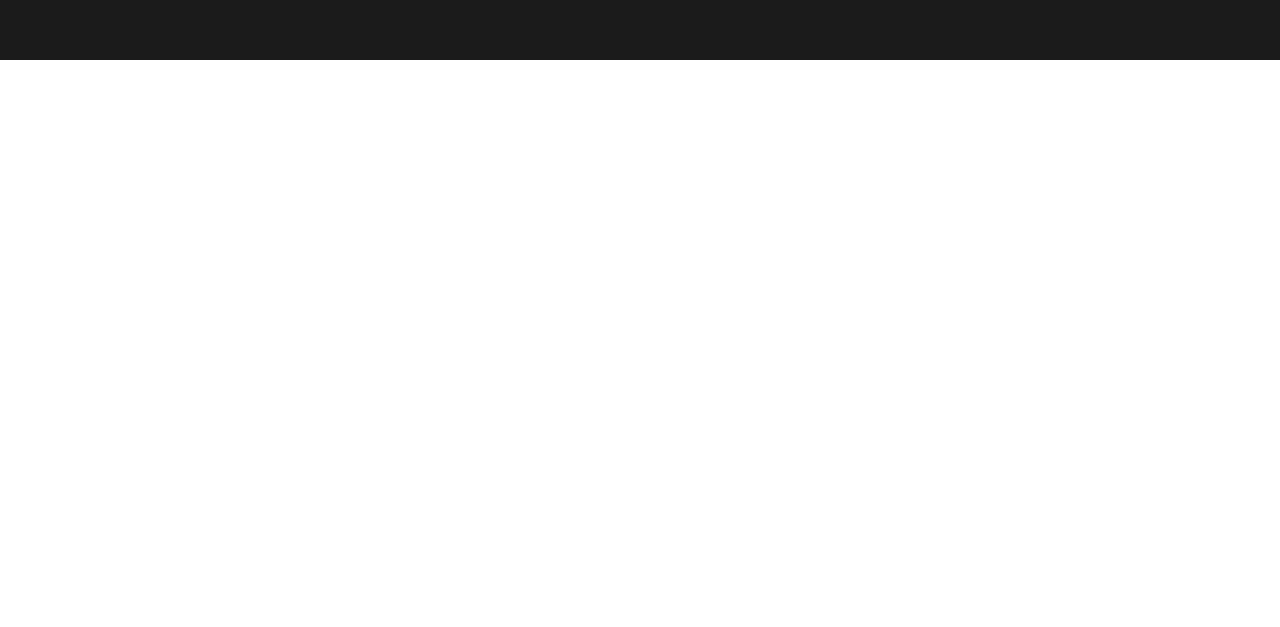
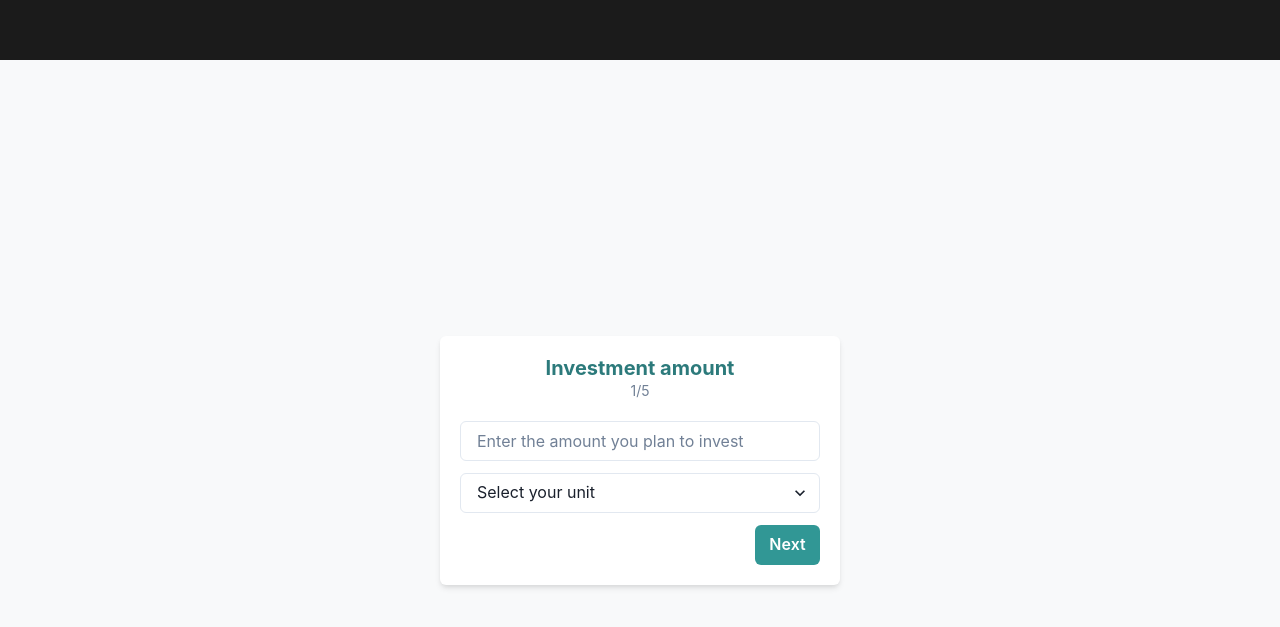
Before and after one commit to Ortvest/keytrading-ui, a React (Vite) app: page / in a window 1280 px wide. Shown: the part 801-1428 px from the top of the page. Before the commit the page ends 861 px from the top, so only its background shows below. Built offline with nearby package versions, Linux system fonts and the light colour scheme.

Commit message:
[KTAI-17] feat: added first step of this flow

```diff
--- /dev/null
+++ b/src/modules/InvestmentFlow/components/Step1AmountInput/features/AmountInputField/index.tsx
@@ -0,0 +1,12 @@
+import { Input } from '@chakra-ui/react';
+
+export const AmountInputField = ({ onChange }: { onChange?: () => void }) => {
+  return (
+    <Input
+      placeholder="Enter the amount you plan to invest"
+      type="number"
+      focusBorderColor="gray.300"
+      onChange={onChange}
+    />
+  );
+};
--- /dev/null
+++ b/src/modules/InvestmentFlow/components/Step1AmountInput/features/CurrencySelect/index.tsx
@@ -0,0 +1,12 @@
+import { Select } from '@chakra-ui/react';
+
+export const CurrencySelect = ({ onChange }: { onChange?: () => void }) => {
+  return (
+    <Select placeholder="Select your unit" focusBorderColor="gray.300" cursor="pointer" onChange={onChange}>
+      <option value="usd">USD</option>
+      <option value="eur">EUR</option>
+      <option value="pln">PLN</option>
+      <option value="uah">UAH</option>
+    </Select>
+  );
+};
--- /dev/null
+++ b/src/modules/InvestmentFlow/components/Step1AmountInput/features/InvestmentAmount/index.tsx
@@ -0,0 +1,14 @@
+import { Box, Heading, Text } from '@chakra-ui/react';
+
+export const InvestmentAmount = () => {
+  return (
+    <Box textAlign="center" mb="20px">
+      <Heading as="h2" fontSize="20px" color="teal.600">
+        Investment amount
+      </Heading>
+      <Text fontSize="14px" color="gray.500">
+        1/5
+      </Text>
+    </Box>
+  );
+};
--- /dev/null
+++ b/src/modules/InvestmentFlow/components/Step1AmountInput/features/NavigationButton/index.tsx
@@ -0,0 +1,11 @@
+import { Button, Flex } from '@chakra-ui/react';
+
+export const NavigationButton = ({ onClick }: { onClick?: () => void }) => {
+  return (
+    <Flex justify="end">
+      <Button w="65px" colorScheme="teal" onClick={onClick}>
+        Next
+      </Button>
+    </Flex>
+  );
+};
--- /dev/null
+++ b/src/modules/InvestmentFlow/components/Step1AmountInput/index.tsx
@@ -0,0 +1,23 @@
+import { AmountInputField } from '@modules/InvestmentFlow/components/Step1AmountInput/features/AmountInputField';
+import { CurrencySelect } from '@modules/InvestmentFlow/components/Step1AmountInput/features/CurrencySelect';
+import { InvestmentAmount } from '@modules/InvestmentFlow/components/Step1AmountInput/features/InvestmentAmount';
+import { NavigationButton } from '@modules/InvestmentFlow/components/Step1AmountInput/features/NavigationButton';
+
+import { Box, Flex } from '@chakra-ui/react';
+
+export const Step1AmountInput = () => {
+  return (
+    <Box>
+      <Flex direction="column" align="center" justify="center" p="20px" minH="100vh" bg="#f8f9fa">
+        <Box bg="white" p="20px" borderRadius="md" boxShadow="md" maxW="400px" w="100%">
+          <InvestmentAmount />
+          <Flex direction="column" gap="12px">
+            <AmountInputField />
+            <CurrencySelect />
+            <NavigationButton />
+          </Flex>
+        </Box>
+      </Flex>
+    </Box>
+  );
+};
--- a/src/pages/Main/Main.tsx
+++ b/src/pages/Main/Main.tsx
@@ -1,4 +1,5 @@
 import { Header } from '@modules/Header';
+import { Step1AmountInput } from '@modules/InvestmentFlow/components/Step1AmountInput';
 import { LoginModal } from '@modules/Modals/Login';
 
 import { Box } from '@chakra-ui/react';
@@ -12,6 +13,7 @@ export const Main = () => {
       <Box background="#444444" minHeight="100vh">
         <LoginModal />
       </Box>
+      <Step1AmountInput />
     </>
   );
 };
```
Also changed, not shown: 1 other file (tests, documents, lock files or other folders).
